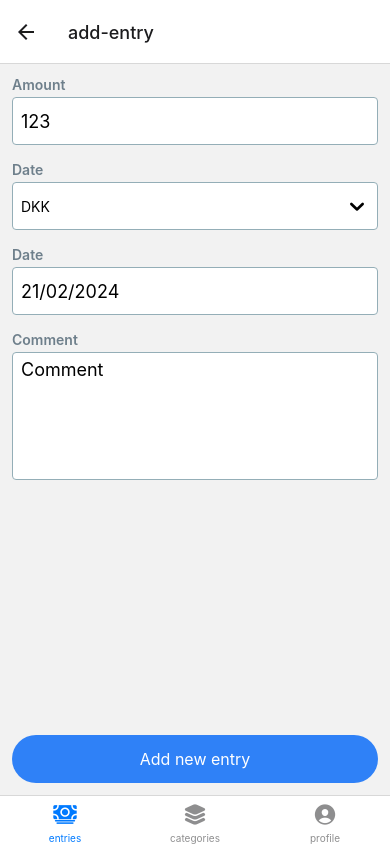
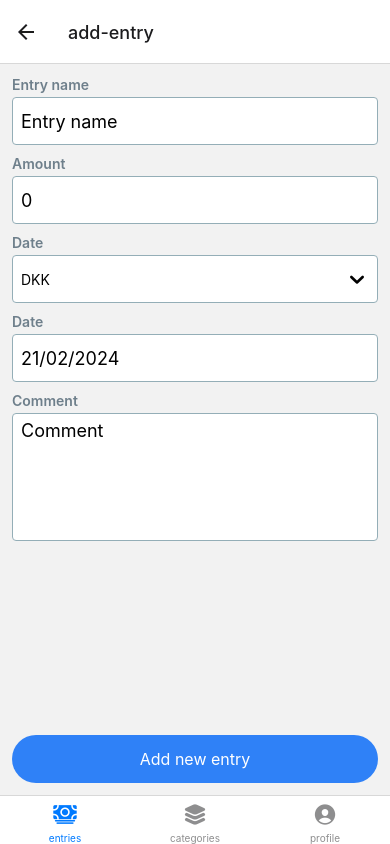
Before and after one commit to MarianMocanu/finance-tracker-mobile-app, a React Native app: screen /add-entry in a window 390 px wide. Built offline with nearby package versions, Linux system fonts and the light colour scheme; no server answers.

Commit message:
feat: initial add form setup

```diff
--- a/src/features/entries/screens/EntryAddForm.tsx
+++ b/src/features/entries/screens/EntryAddForm.tsx
@@ -6,12 +6,39 @@ import DateTimePicker from 'react-native-ui-datepicker';
 import Button from '@shared/Button';
 import { SimpleModal } from '@shared/Modal';
 import { Picker } from '@shared/Picker';
+import { useAddEntry } from 'src/mutations/Entries';
+import { Entry } from '@models';
 
 const EntryAddForm: FC = () => {
   // date set to any to resolve issue caused by dayjs format
+
+  const [isDateModalVisible, setIsDateModalVisible] = useState(false);
+  const [name, setName] = useState('');
+  const [amount, setAmount] = useState(0);
+  const [currency, setCurrency] = useState('DKK');
   const [date, setDate] = useState<any>(dayjs());
-  const [isDateModalVisible, setIsDateModalVisible] = useState(false);
-  const [currency, setCurrency] = useState('DKK');
+  const [comment, setComment] = useState('');
+  const [formData, setFormData] = useState<Omit<Entry, 'id'>>();
+  const { isLoading, mutate, isSuccess } = useAddEntry(formData);
+
+  const submitForm = () => {
+    console.log('name:', name);
+    console.log('amount:', amount);
+    console.log('currency:', currency);
+    console.log('date:', date);
+    console.log('comment:', comment);
+
+    setFormData({
+      name: name,
+      amount: amount,
+      currency: currency,
+      date: date,
+      comment: comment,
+      categoryId: 1,
+    });
+
+    useAddEntry(formData);
+  };
 
   return (
     <ScrollView
@@ -34,19 +61,31 @@ const EntryAddForm: FC = () => {
       <View style={styles.container}>
         {/* AMOUNT INPUT */}
         <View style={styles.formFieldWrapper}>
+          <Text style={styles.inputLabel}>Entry name</Text>
+          <TextInput
+            keyboardType="default"
+            placeholder="Entry name"
+            style={styles.inputField}
+            value={name}
+            onChangeText={value => {
+              setName(value);
+            }}
+          />
+        </View>
+        <View style={styles.formFieldWrapper}>
           <Text style={styles.inputLabel}>Amount</Text>
           <TextInput
             keyboardType="numeric"
             placeholder="Amount"
             style={styles.inputField}
-            value={'123'}
+            value={amount.toString()}
+            onChangeText={value => {
+              if (value.length === 0) {
+                setAmount(0);
+              } else setAmount(parseInt(value));
+            }}
           />
         </View>
-        {/* CURRENCY INPUT WILL BE CHANGED TO DROPDOWN OF DKK/EUR/USD */}
-        {/* <View style={styles.formFieldWrapper}>
-          <Text style={styles.inputLabel}>Currency</Text>
-          <TextInput keyboardType="default" placeholder="Currency" style={styles.inputField} />
-        </View> */}
         <View style={styles.formFieldWrapper}>
           <Text style={styles.inputLabel}>Date</Text>
           <Picker
@@ -78,17 +117,18 @@ const EntryAddForm: FC = () => {
             placeholder="Comment"
             multiline
             numberOfLines={4}
+            onChangeText={value => {
+              setComment(value);
+            }}
             style={[styles.inputField, styles.inputTextArea]}
           />
         </View>
-        {/* <View style={styles.addButtonWrapper}> */}
         <Button
           primary
           text="Add new entry"
-          onPress={() => console.log('submitForm')}
+          onPress={() => submitForm()}
           style={styles.addButtonWrapper} // use this style prop to style the button instead of wrapping it in a view
         />
-        {/* </View> */}
       </View>
     </ScrollView>
   );
@@ -104,7 +144,7 @@ const styles = StyleSheet.create({
     paddingTop: 12,
     display: 'flex',
     flexDirection: 'column',
-    gap: 16,
+    gap: 10,
   },
   text: {
     fontSize: 18,
--- a/src/features/entries/screens/EntryDetails.tsx
+++ b/src/features/entries/screens/EntryDetails.tsx
@@ -7,7 +7,7 @@ import Ionicons from '@expo/vector-icons/Ionicons';
 import dayjs from 'dayjs';
 import { SimpleModal } from '@shared/Modal';
 import Button from '@shared/Button';
-import { useDeleteEntry } from 'src/mutations/Mutations';
+import { useDeleteEntry } from 'src/mutations/Entries';
 
 const EntryDetails: FC = (dispatch: any) => {
   const { data: entry, isLoading } = useEntry(dispatch.route.params.id);
--- a/src/mutations/Mutations.ts
+++ b/src/mutations/Entries.ts
@@ -5,6 +5,7 @@ import { QUERY_KEYS } from '@queries/Entries';
 
 export const MUTATION_KEYS = {
   DELETE_ENTRY: 'delete-entry',
+  ADD_ENTRY: 'add-entry',
 };
 
 export const useDeleteEntry = (id: number): UseMutationResult<number, Error> => {
@@ -12,11 +13,25 @@ export const useDeleteEntry = (id: number): UseMutationResult<number, Error> =>
   return useMutation({
     mutationKey: [MUTATION_KEYS.DELETE_ENTRY],
     mutationFn: async function deleteSingleEntry() {
-      const data = await axios.delete(`/entry/${id}`);
-      return data.status;
+      const response = await axios.delete(`/entry/${id}`);
+      return response.status;
     },
     onSuccess() {
       queryClient.invalidateQueries([QUERY_KEYS.ALL_ENTRIES]);
     },
   });
 };
+
+export const useAddEntry = (entry: Omit<Entry, 'id'>): UseMutationResult<number, Error> => {
+  const queryClient = useQueryClient();
+  return useMutation({
+    mutationKey: [MUTATION_KEYS.ADD_ENTRY],
+    mutationFn: async function addEntry() {
+      const response = await axios.post(`/entry/`, entry);
+      return response.data;
+    },
+    onSuccess() {
+      queryClient.invalidateQueries([QUERY_KEYS.ALL_ENTRIES]);
+    },
+  });
+};
```
